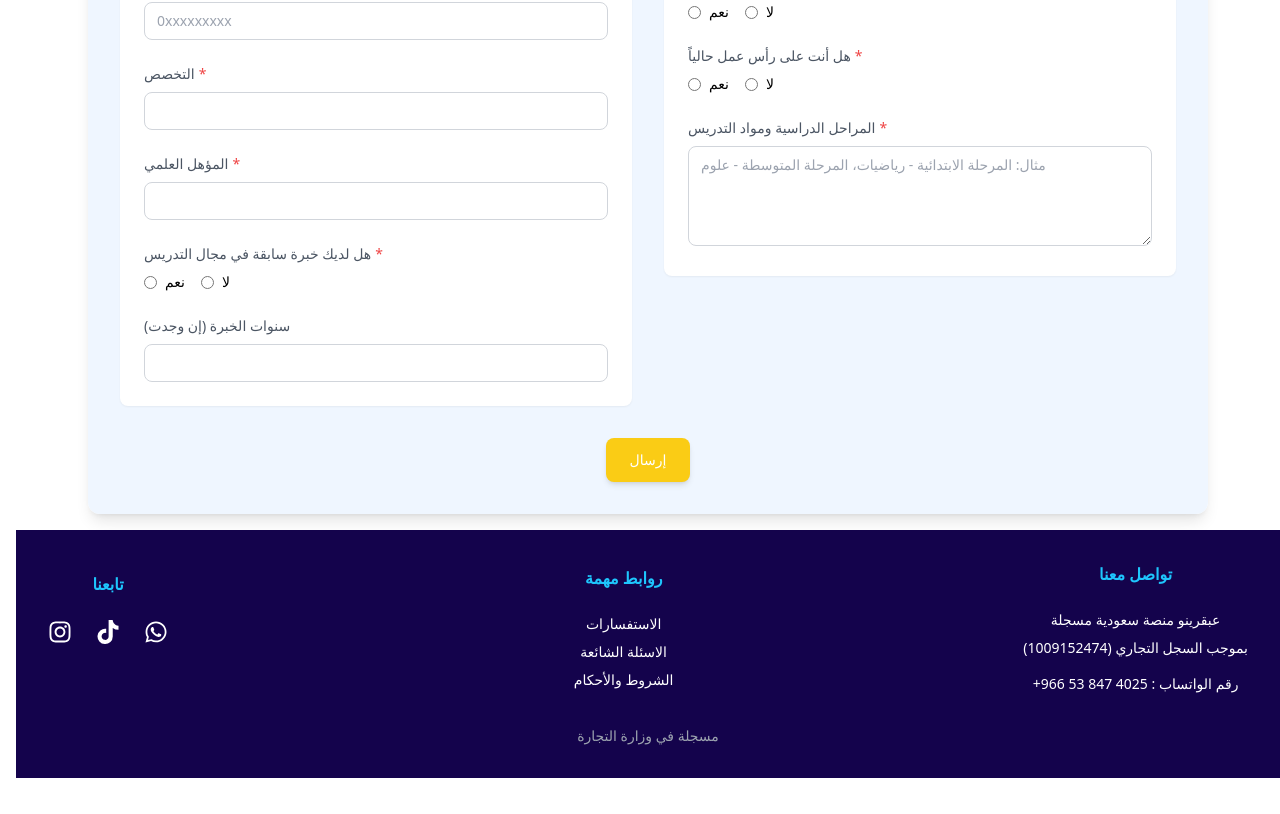
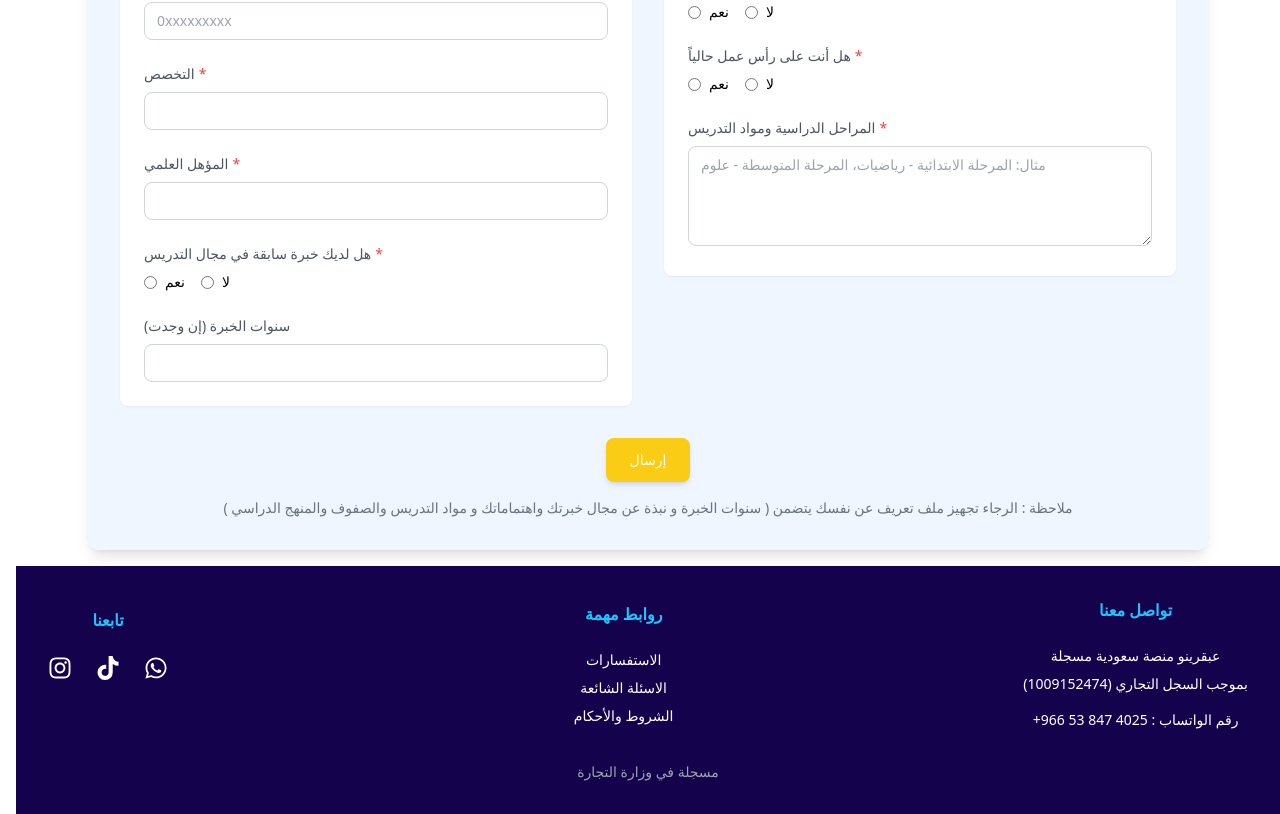
Before and after one commit to ayoubbezai/Abqarino, a React (Vite) app: page /teacher in a window 1280 px wide. Shown: the part 974-1788 px from the top of the page. Before the commit the page ends 1752 px from the top, so only its background shows below. Built offline with nearby package versions, Linux system fonts and the light colour scheme.

Commit message:
structure the code

```diff
--- a/src/Teacher  Page/Teacher.jsx
+++ b/src/Teacher  Page/Teacher.jsx
@@ -6,7 +6,7 @@ const Teacher = () => {
 
 
     return (
-        <div className="mt-4 ml-4">
+        <div className="mt-4 ml-4 overflow-x-hidden">
             <Navbar2 />
             <SectionOne />
             <Form />
--- a/src/Teacher  Page/components/form/Form.jsx
+++ b/src/Teacher  Page/components/form/Form.jsx
@@ -414,6 +414,7 @@ const Form = () => {
                             {language === 'ar' ? 'إرسال' : 'Submit'}
                         </Button>
                     </div>
+                    <p className='text-center text-sm text-gray-500 mt-4'>{language === 'ar' ? 'ملاحظة : الرجاء تجهيز ملف تعريف عن نفسك يتضمن ( سنوات الخبرة و نبذة عن مجال خبرتك واهتماماتك و مواد التدريس والصفوف والمنهج الدراسي )' : 'Note: Please prepare a profile of yourself containing (years of experience, a description of your field of expertise, your interests, teaching subjects, classes, and the educational curriculum)'}</p>
                 </form>
             </div>
             {alert.show && (
```
